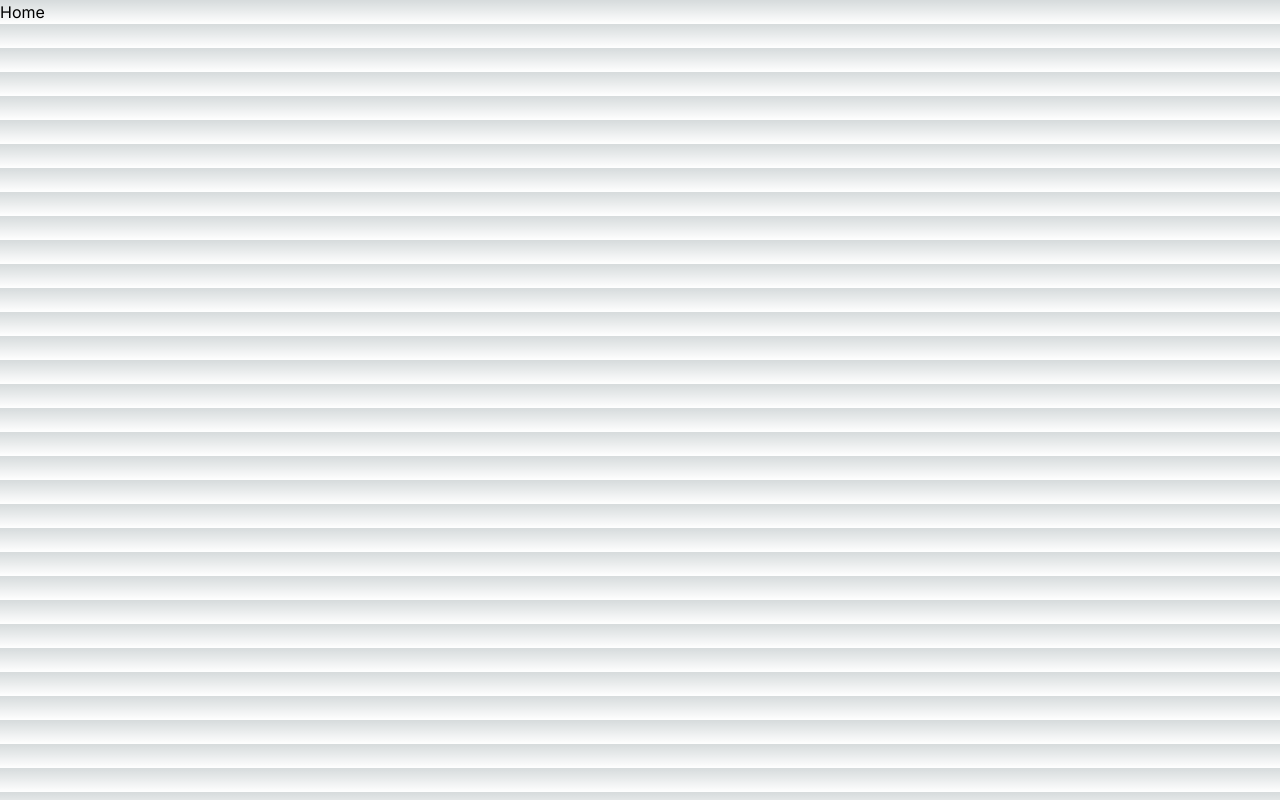
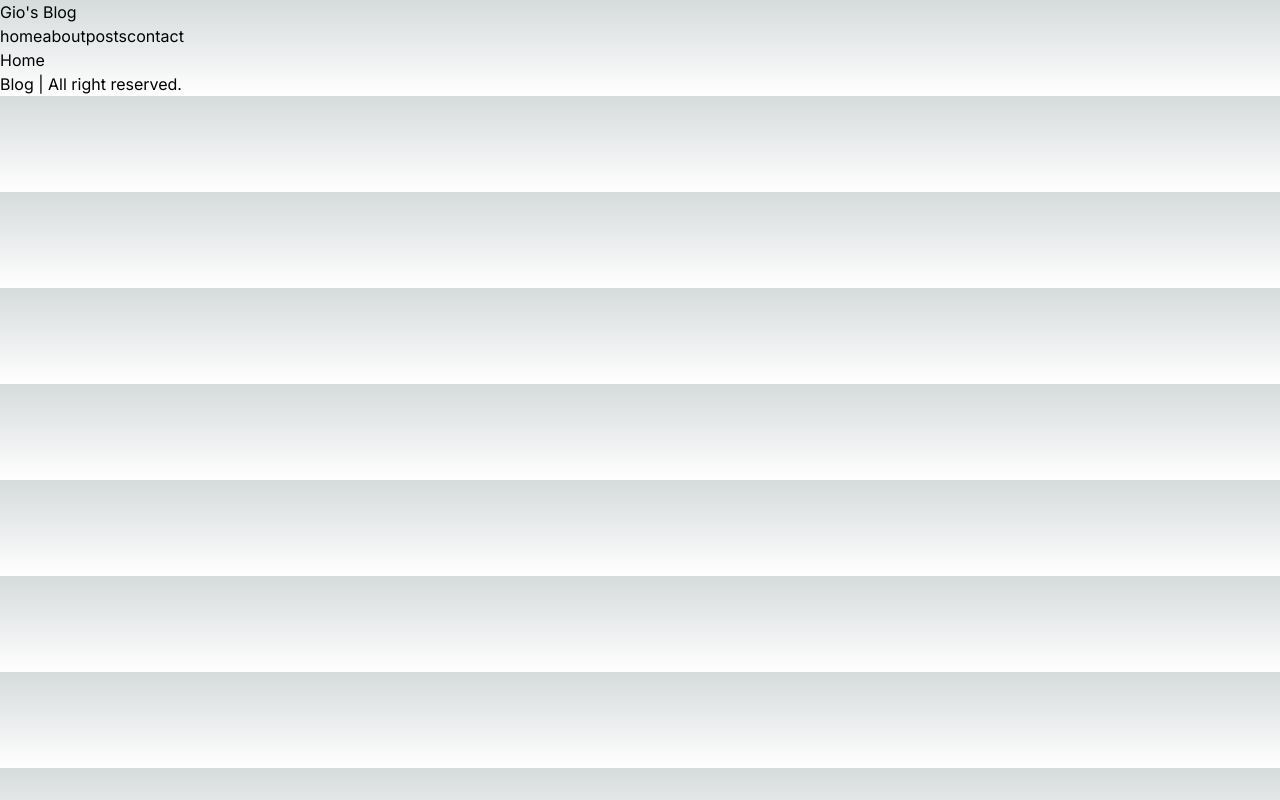
Before and after one commit to jgjung9/blog, a Next.js app: page / in a window 1280 px wide. Built offline with nearby package versions, Linux system fonts and the light colour scheme.

Commit message:
Fix home layout

```diff
--- a/src/app/layout.tsx
+++ b/src/app/layout.tsx
@@ -1,3 +1,4 @@
+import Link from 'next/link';
 import './globals.css';
 import { Inter } from 'next/font/google';
 
@@ -15,7 +16,17 @@ export default function RootLayout({
 }) {
   return (
     <html lang='en'>
-      <body className={inter.className}>{children}</body>
+      <body className={inter.className}>
+        <header>Gio's Blog</header>
+        <nav>
+          <Link href='/'>home</Link>
+          <Link href='/about'>about</Link>
+          <Link href='/posts'>posts</Link>
+          <Link href='/contact'>contact</Link>
+        </nav>
+        {children}
+        <footer>Blog | All right reserved.</footer>
+      </body>
     </html>
   );
 }
```
